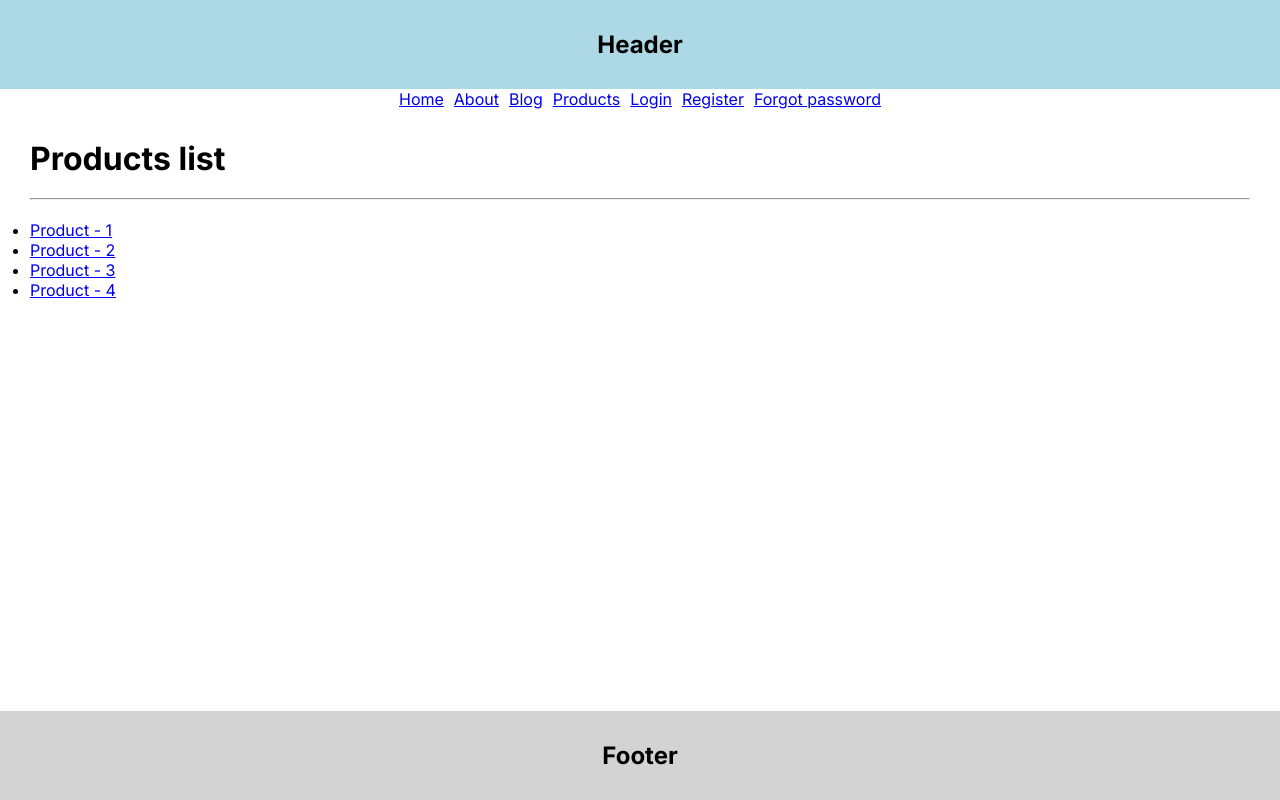
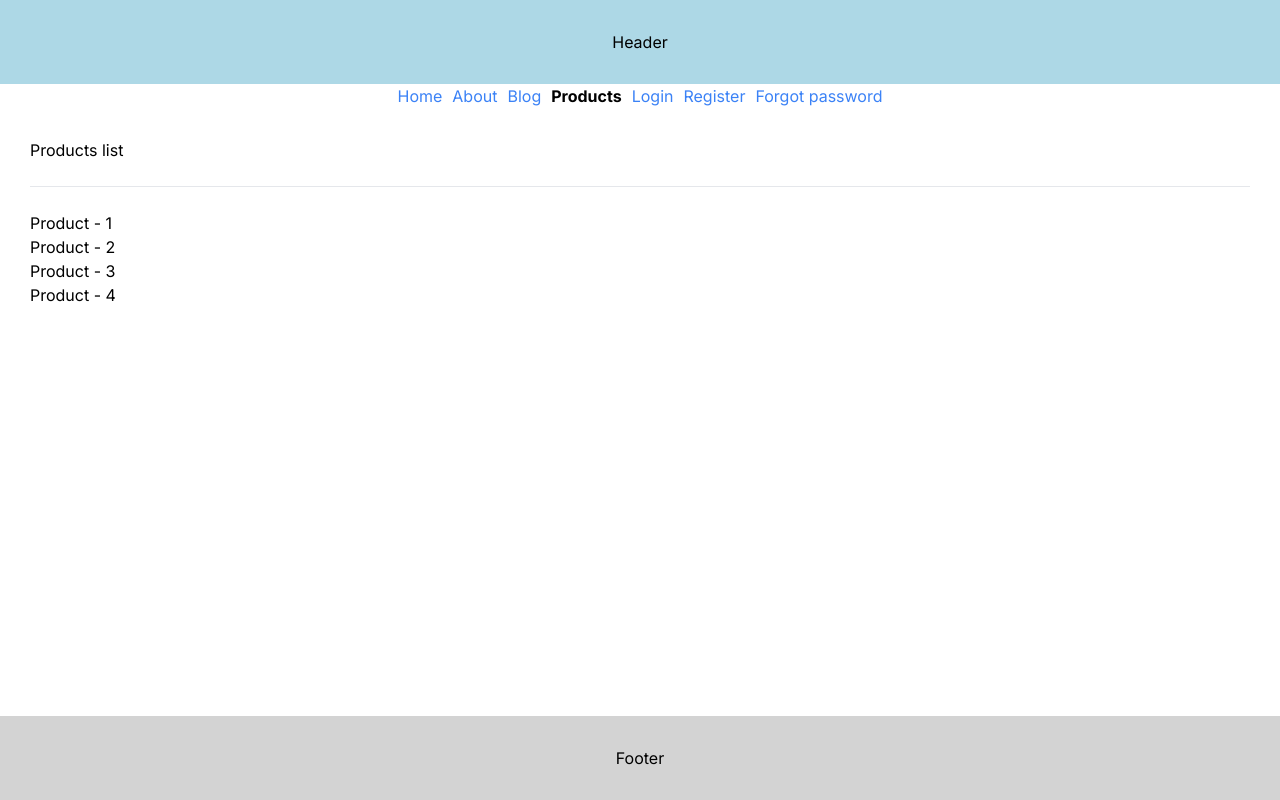
Before and after one commit to ibrokhimismoilov/next14, a Next.js app: page /products in a window 1280 px wide. Built offline with nearby package versions, Linux system fonts and the light colour scheme.

Commit message:
Active Links

```diff
--- a/package.json
+++ b/package.json
@@ -18,8 +18,11 @@
     "@types/node": "^20",
     "@types/react": "^18",
     "@types/react-dom": "^18",
+    "autoprefixer": "^10.4.16",
     "eslint": "^8",
     "eslint-config-next": "14.0.4",
+    "postcss": "^8.4.32",
+    "tailwindcss": "^3.3.6",
     "typescript": "^5"
   }
 }
--- /dev/null
+++ b/postcss.config.js
@@ -0,0 +1,6 @@
+module.exports = {
+	plugins: {
+		tailwindcss: {},
+		autoprefixer: {}
+	}
+};
--- /dev/null
+++ b/src/app/(auth)/(with-auth-layout)/style.scss
@@ -0,0 +1,3 @@
+@tailwind base;
+@tailwind components;
+@tailwind utilites;
--- /dev/null
+++ b/src/assets/styles/global.css
@@ -0,0 +1,3 @@
+@tailwind base;
+@tailwind components;
+@tailwind utilities;
--- a/src/assets/styles/main.scss
+++ b/src/assets/styles/main.scss
@@ -1,5 +1,7 @@
+@import "./global.css";
+
 * {
-  margin: 0;
-  padding: 0;
-  box-sizing: border-box;
+	margin: 0;
+	padding: 0;
+	box-sizing: border-box;
 }
--- a/src/components/Layout/Wrapper/Wrapper.tsx
+++ b/src/components/Layout/Wrapper/Wrapper.tsx
@@ -1,12 +1,16 @@
+"use client";
 import React, { ReactNode } from "react";
 import { Header, Footer } from "..";
 import Link from "next/link";
+import { usePathname } from "next/navigation";
 
 interface IProps {
 	children: ReactNode;
 }
 
 export function Wrapper({ children }: IProps) {
+	const pathname = usePathname();
+
 	const links = [
 		{ path: "/", title: "Home" },
 		{ path: "/about", title: "About" },
@@ -22,7 +26,7 @@ export function Wrapper({ children }: IProps) {
 			<Header />
 			<nav style={{ display: "flex", justifyContent: "center", gap: 10 }}>
 				{links.map((link) => (
-					<Link key={link.path} href={link.path}>
+					<Link className={pathname === link.path ? "font-bold" : "text-blue-500"} key={link.path} href={link.path}>
 						{link.title}
 					</Link>
 				))}
--- /dev/null
+++ b/tailwind.config.js
@@ -0,0 +1,15 @@
+/** @type {import('tailwindcss').Config} */
+module.exports = {
+	content: [
+		"./app/**/*.{js,ts,jsx,tsx,mdx}", // Note the addition of the `app` directory.
+		"./pages/**/*.{js,ts,jsx,tsx,mdx}",
+		"./components/**/*.{js,ts,jsx,tsx,mdx}",
+
+		// Or if using `src` directory:
+		"./src/**/*.{js,ts,jsx,tsx,mdx}"
+	],
+	theme: {
+		extend: {}
+	},
+	plugins: []
+};
```
Also changed, not shown: 1 other file (tests, documents, lock files or other folders).
